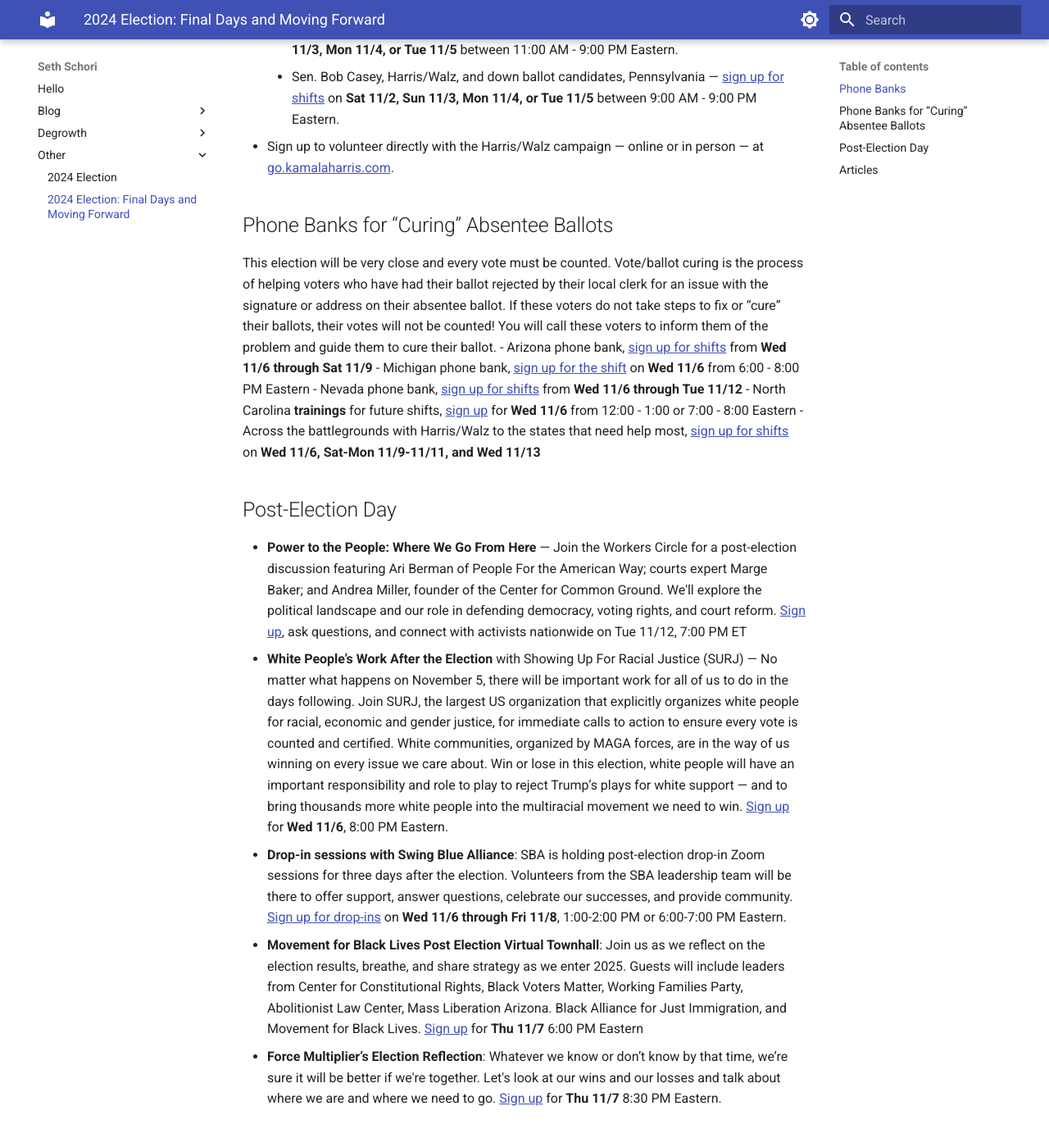
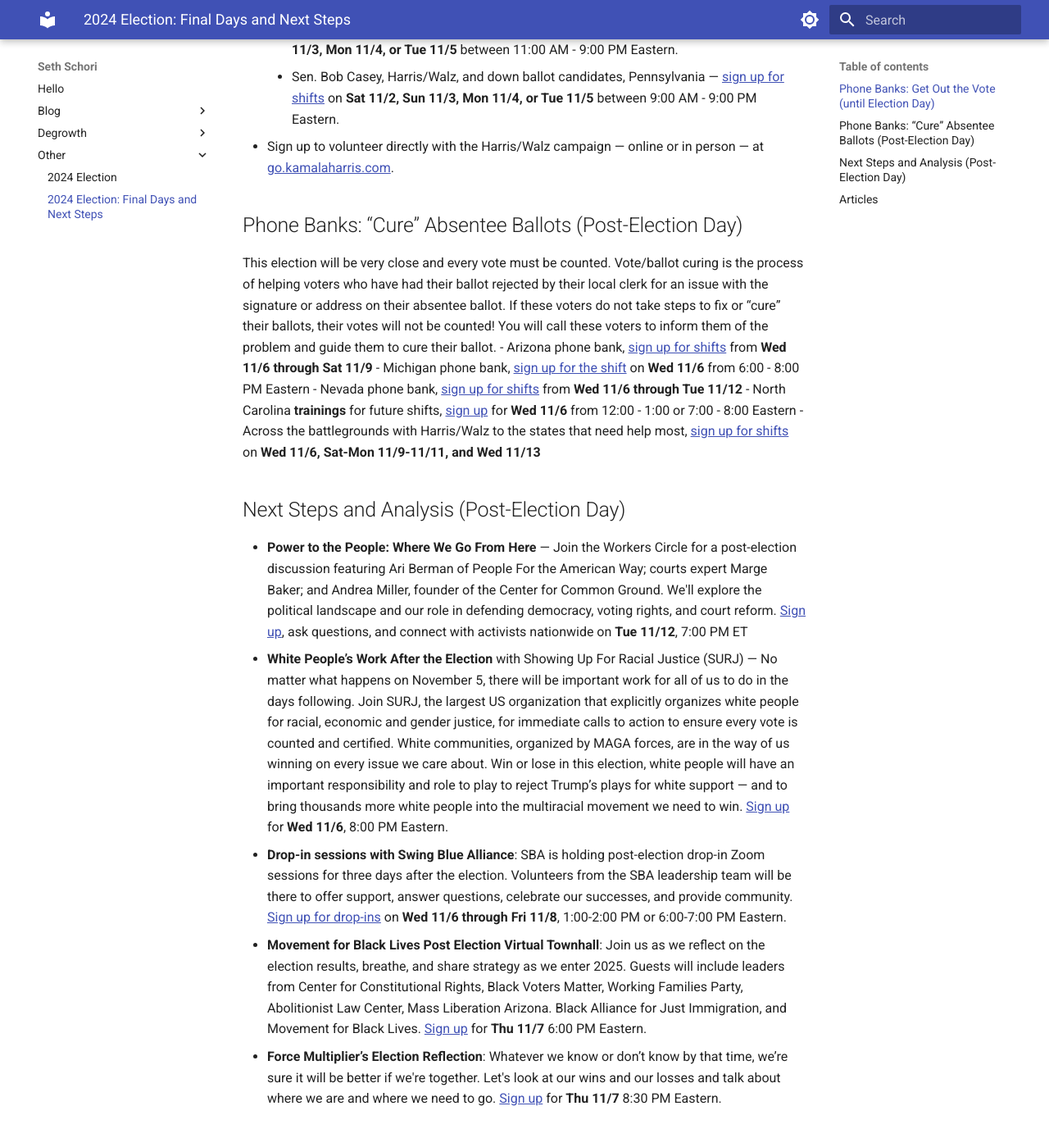
Before and after one commit to sethschori/sethschori.github.io, an MkDocs documentation site: the page built from docs/other/2024-election-ending.md, in a window 1280 px wide and 1400 px high, scrolled down 765 px. Shown: the top 1388 px of the window at 82% size. Built offline with MkDocs 1.6.1 and Material for MkDocs 9.7.7, drawn with Linux system fonts in a browser that asks for light colours; some of the changed text lies outside the part shown.

Commit message:
vault backup: 2024-11-02 10:35:17

```diff
--- a/docs/other/2024-election-ending.md
+++ b/docs/other/2024-election-ending.md
@@ -1,6 +1,6 @@
-# 2024 Election: Final Days and Moving Forward
+# 2024 Election: Final Days and Next Steps
 
-## Phone Banks
+## Phone Banks: Get Out the Vote (until Election Day)
 - Call to get out the vote in Wisconsin and Pennsylvania with Swing Blue Alliance. [Sign up for two-hour shifts](https://www.mobilize.us/swingbluealliance/event/726445/) on **Sat 11/2, Sun 11/3, or Mon 11/4** between 12:00 - 8:00 PM Eastern.
 - Call to get out the vote in Charlotte/Mecklenburg County, North Carolina with Swing Blue Alliance. [Sign up for two-hour shifts](https://www.mobilize.us/swingbluealliance/event/569199/) on **Sat 11/2 through Tue 11/5**.
 - Call Black voters in six different states with Center for Common Ground, encouraging them to vote and providing resources that make it easier to check where they are registered and find the voting information they need. [Sign up for any amount of time](https://actionnetwork.org/events/callapalooza-november-3?source=direct_link&referrer=group-the-workers-circle) on **Sun 11/3** between 12:00 - 8:00 PM Eastern.
@@ -11,18 +11,18 @@
 	- Sen. Tammy Baldwin and Harris/Walz, Wisconsin — [sign up for shifts](https://www.mobilize.us/wisdems/event/701123/) on **Sat 11/2, Sun 11/3, Mon 11/4, or Tue 11/5** between 11:00 AM - 9:00 PM Eastern.
 	- Sen. Bob Casey, Harris/Walz, and down ballot candidates, Pennsylvania — [sign up for shifts](https://www.mobilize.us/2024pavictory/event/723274/) on **Sat 11/2, Sun 11/3, Mon 11/4, or Tue 11/5** between 9:00 AM - 9:00 PM Eastern.
 - Sign up to volunteer directly with the Harris/Walz campaign — online or in person — at [go.kamalaharris.com](https://go.kamalaharris.com/).
-## Phone Banks for “Curing” Absentee Ballots
+## Phone Banks: “Cure” Absentee Ballots (Post-Election Day)
 This election will be very close and every vote must be counted. Vote/ballot curing is the process of helping voters who have had their ballot rejected by their local clerk for an issue with the signature or address on their absentee ballot. If these voters do not take steps to fix or “cure” their ballots, their votes will not be counted! You will call these voters to inform them of the problem and guide them to cure their ballot.
 - Arizona phone bank, [sign up for shifts](https://www.mobilize.us/azdems/event/717867/) from **Wed 11/6 through Sat 11/9**
 - Michigan phone bank, [sign up for the shift](https://www.mobilize.us/2024mivictory/event/724863/) on **Wed 11/6** from 6:00 - 8:00 PM Eastern
 - Nevada phone bank, [sign up for shifts](https://www.mobilize.us/2024nvvictory/event/724469/) from **Wed 11/6 through Tue 11/12**
 - North Carolina **trainings** for future shifts, [sign up](https://www.mobilize.us/ncvictory2024/event/709165/) for **Wed 11/6** from 12:00 - 1:00 or 7:00 - 8:00 Eastern
 - Across the battlegrounds with Harris/Walz to the states that need help most, [sign up for shifts](https://events.democrats.org/event/684133/) on **Wed 11/6, Sat-Mon 11/9-11/11, and Wed 11/13**
-## Post-Election Day
-- **Power to the People: Where We Go From Here** — Join the Workers Circle for a post-election discussion featuring Ari Berman of People For the American Way; courts expert Marge Baker; and Andrea Miller, founder of the Center for Common Ground. We'll explore the political landscape and our role in defending democracy, voting rights, and court reform. [Sign up](https://us02web.zoom.us/meeting/register/tZMpdu6pqDwtH9XIzrp7nk2s51HqZesarWsd#/registration), ask questions, and connect with activists nationwide on Tue 11/12, 7:00 PM ET
+## Next Steps and Analysis (Post-Election Day)
+- **Power to the People: Where We Go From Here** — Join the Workers Circle for a post-election discussion featuring Ari Berman of People For the American Way; courts expert Marge Baker; and Andrea Miller, founder of the Center for Common Ground. We'll explore the political landscape and our role in defending democracy, voting rights, and court reform. [Sign up](https://us02web.zoom.us/meeting/register/tZMpdu6pqDwtH9XIzrp7nk2s51HqZesarWsd#/registration), ask questions, and connect with activists nationwide on **Tue 11/12**, 7:00 PM ET
 - **White People’s Work After the Election** with Showing Up For Racial Justice (SURJ) — No matter what happens on November 5, there will be important work for all of us to do in the days following. Join SURJ, the largest US organization that explicitly organizes white people for racial, economic and gender justice, for immediate calls to action to ensure every vote is counted and certified. White communities, organized by MAGA forces, are in the way of us winning on every issue we care about. Win or lose in this election, white people will have an important responsibility and role to play to reject Trump’s plays for white support — and to bring thousands more white people into the multiracial movement we need to win. [Sign up](https://www.mobilize.us/surj/event/733189/) for **Wed 11/6**, 8:00 PM Eastern.
 - **Drop-in sessions with Swing Blue Alliance**: SBA is holding post-election drop-in Zoom sessions for three days after the election. Volunteers from the SBA leadership team will be there to offer support, answer questions, celebrate our successes, and provide community. [Sign up for drop-ins](https://www.mobilize.us/swingbluealliance/event/740136/) on **Wed 11/6 through Fri 11/8**, 1:00-2:00 PM or 6:00-7:00 PM Eastern.
-- **Movement for Black Lives Post Election Virtual Townhall**: Join us as we reflect on the election results, breathe, and share strategy as we enter 2025. Guests will include leaders from Center for Constitutional Rights, Black Voters Matter, Working Families Party, Abolitionist Law Center, Mass Liberation Arizona. Black Alliance for Just Immigration, and Movement for Black Lives. [Sign up](https://us02web.zoom.us/webinar/register/WN_GuO6Ws1aSlKAN9PUzAwFZA#/registration) for **Thu 11/7** 6:00 PM Eastern
+- **Movement for Black Lives Post Election Virtual Townhall**: Join us as we reflect on the election results, breathe, and share strategy as we enter 2025. Guests will include leaders from Center for Constitutional Rights, Black Voters Matter, Working Families Party, Abolitionist Law Center, Mass Liberation Arizona. Black Alliance for Just Immigration, and Movement for Black Lives. [Sign up](https://us02web.zoom.us/webinar/register/WN_GuO6Ws1aSlKAN9PUzAwFZA#/registration) for **Thu 11/7** 6:00 PM Eastern.
 - **Force Multiplier’s Election Reflection**: Whatever we know or don’t know by that time, we’re sure it will be better if we're together. Let's look at our wins and our losses and talk about where we are and where we need to go. [Sign up](https://us02web.zoom.us/meeting/register/tZUuf-mqrj0iHNeBlf_pLmhM3LCXT_EV1LiH?#/registration) for **Thu 11/7** 8:30 PM Eastern.
 ## Articles
 - [Our Elections Are Not Fragile](https://www.brennancenter.org/our-work/analysis-opinion/our-elections-are-not-fragile): This article from the Brennan Center highlights two large trends in our elections. First, election deniers have ramped up their attacks. Second, despite these attacks, our election system is stronger than it was in 2020 and better equipped to repel these attacks.
```
